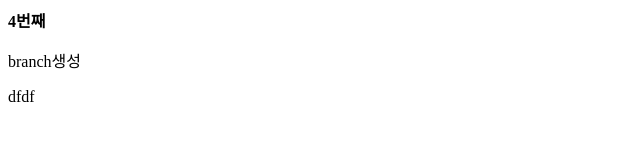
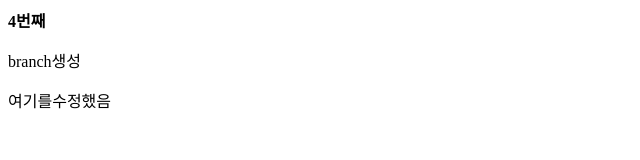
Before and after one commit to scriptfetish/scriptfetish.github.io, a plain HTML site: page htmll.html in a window 1280 px wide. Shown: the whole page, without its empty margins (0-640 px from the left). Drawn offline with Linux system fonts and the light colour scheme.

Commit message:
13번째줄 수정

```diff
--- a/htmll.html
+++ b/htmll.html
@@ -10,6 +10,6 @@
     <b>4번째</b>
 
     <p>branch생성</p>
-    dfdf
+    여기를수정했음
 </body>
 </html>
```
